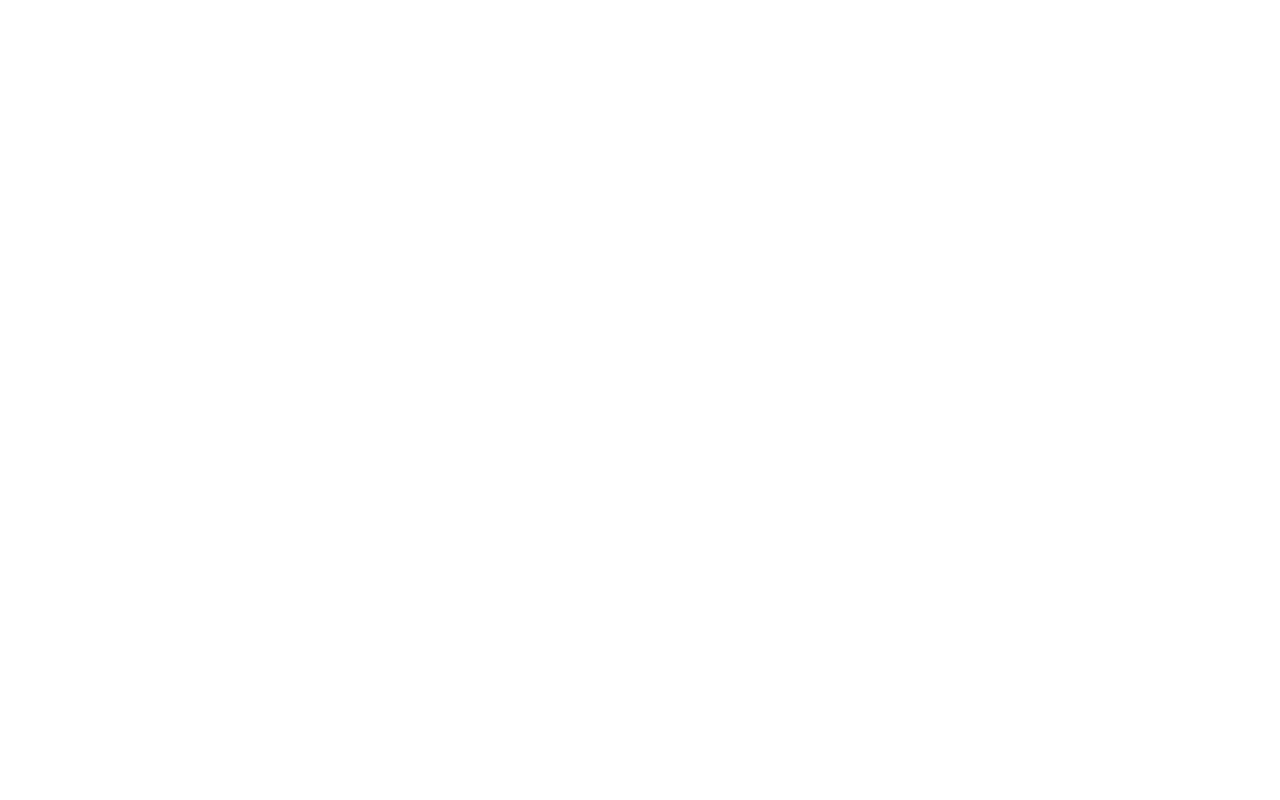
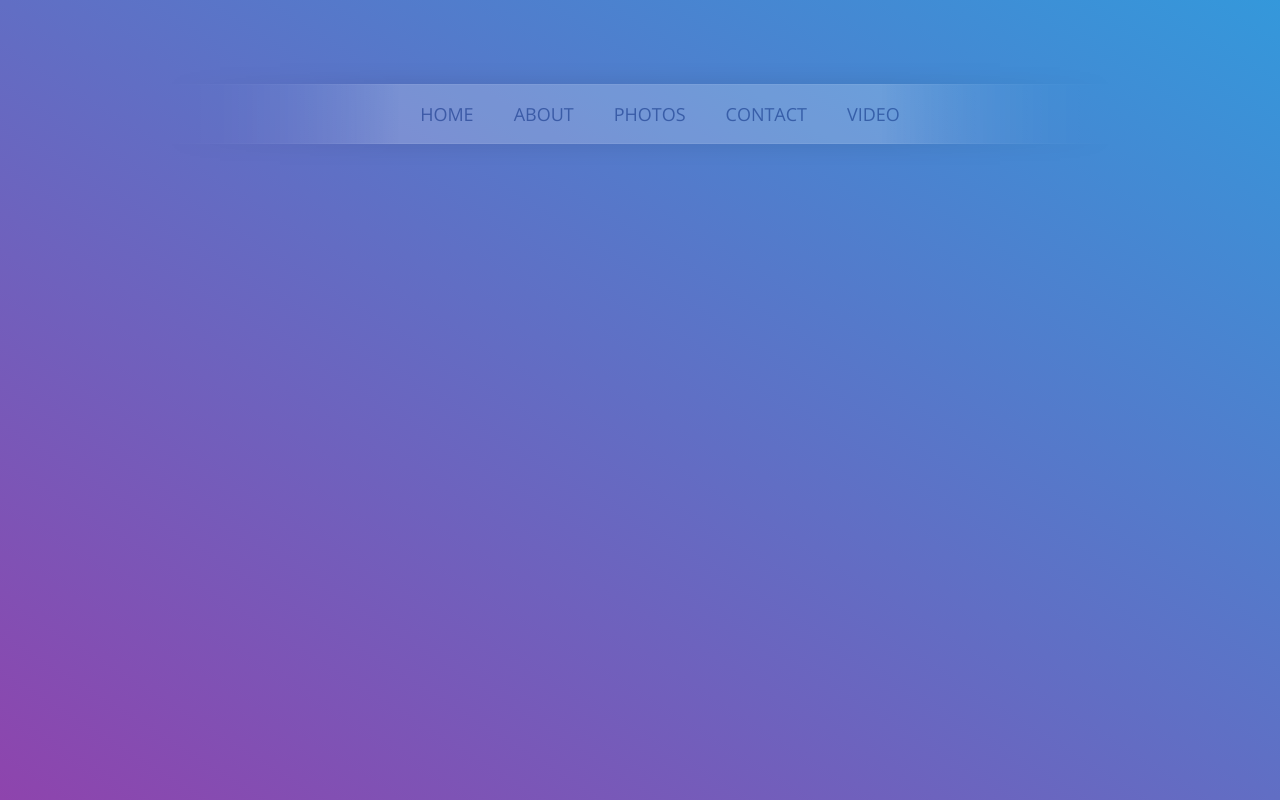
Before and after one commit to josphat-mwangi/assigno, a plain HTML site: page index.html in a window 1280 px wide. Drawn offline with nearby package versions, Linux system fonts and the light colour scheme.

Commit message:
create navigation bar

```diff
--- a/css/styles.css
+++ b/css/styles.css
@@ -0,0 +1,42 @@
+/* navbar */
+@import url(https://fonts.googleapis.com/css?family=Open+Sans);
+
+html {
+  height:100%;
+  background-image: linear-gradient(to right top, #8e44ad 0%, #3498db 100%);
+}
+
+nav {
+  max-width: 960px;
+  mask-image: linear-gradient(90deg, rgba(255, 255, 255, 0) 0%, #ffffff 25%, #ffffff 75%, rgba(255, 255, 255, 0) 100%);
+  margin: 0 auto;
+  padding: 60px 0;
+}
+
+nav ul {
+  text-align: center;
+  background: linear-gradient(90deg, rgba(255, 255, 255, 0) 0%, rgba(255, 255, 255, 0.2) 25%, rgba(255, 255, 255, 0.2) 75%, rgba(255, 255, 255, 0) 100%);
+  box-shadow: 0 0 25px rgba(0, 0, 0, 0.1), inset 0 0 1px rgba(255, 255, 255, 0.6);
+}
+
+nav ul li {
+  display: inline-block;
+}
+
+nav ul li a {
+  padding: 18px;
+  font-family: "Open Sans";
+  text-transform:uppercase;
+  color: rgba(0, 35, 122, 0.5);
+  font-size: 18px;
+  text-decoration: none;
+  display: block;
+}
+
+nav ul li a:hover {
+  box-shadow: 0 0 10px rgba(0, 0, 0, 0.1), inset 0 0 1px rgba(255, 255, 255, 0.6);
+  background: rgba(255, 255, 255, 0.1);
+  color: rgba(0, 35, 122, 0.7);
+}
+
+/* navbar */
--- a/index.html
+++ b/index.html
@@ -7,6 +7,24 @@
     <link rel="stylesheet" href="css/styles.css">
 </head>
 <body>
-
+    <nav>
+        <ul>
+          <li>
+            <a href="index.html">Home</a>
+          </li>
+          <li>
+            <a href="about.html">About</a>
+          </li>
+          <li>
+            <a href="photo.html">Photos</a>
+          </li>
+          <li>
+            <a href="contact.html">Contact</a>
+          </li>
+          <li>
+            <a href="video.html">Video</a>
+          </li>
+        </ul>
+      </nav>
 </body>
 </html>
```
